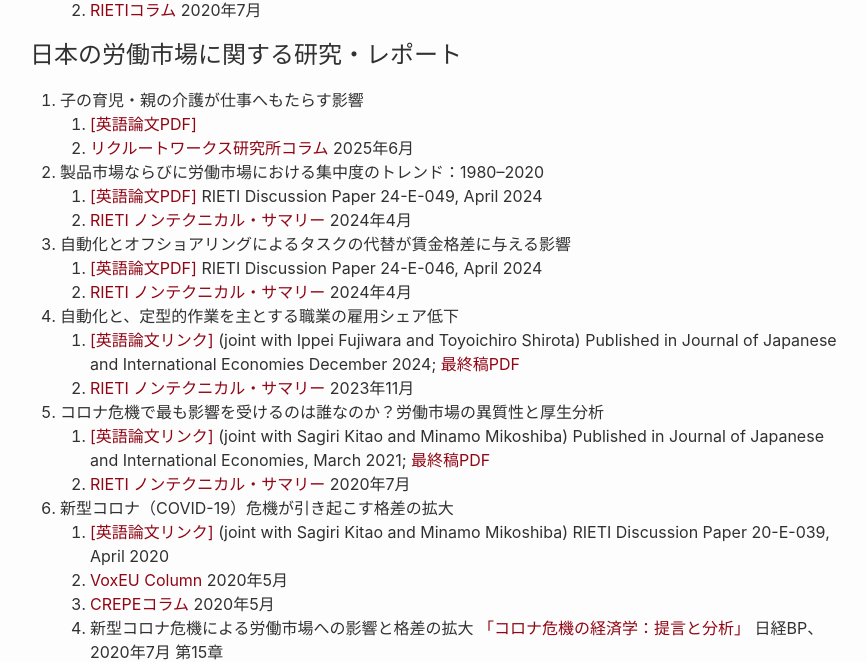
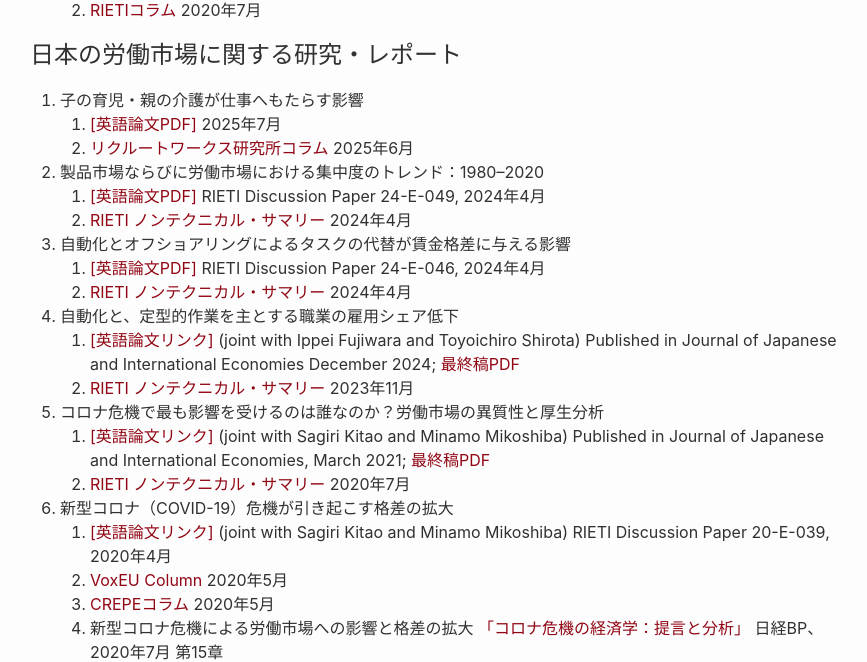
Before and after one commit to shinnkikuchi/shinnkikuchi.github.io, a Jekyll site: the page built from index_ja.md, in a window 1280 px wide and 900 px high, scrolled down 978 px. Shown: the part 146-808 px from the top of the window, without its empty margins (190-1057 px from the left). Built offline with Jekyll 4.4.1, drawn with Linux system fonts in a browser that asks for light colours.

Commit message:
Update index_ja.md

```diff
--- a/index_ja.md
+++ b/index_ja.md
@@ -50,15 +50,15 @@ permalink: /ja/
 ## 日本の労働市場に関する研究・レポート
 
 1. 子の育児・親の介護が仕事へもたらす影響
-   1. <a href="https://www.shinnosuke-kikuchi.com/files/research/KIKUCHI_LTC_Penalty.pdf" target="_blank">[英語論文PDF]</a>
+   1. <a href="https://www.shinnosuke-kikuchi.com/files/research/KIKUCHI_LTC_Penalty.pdf" target="_blank">[英語論文PDF]</a> 2025年7月
    2. <a href="https://www.works-i.com/surveys/column/jpsedcolumn/detail006.html" target="_blank">リクルートワークス研究所コラム</a>  2025年6月
 
 2. 製品市場ならびに労働市場における集中度のトレンド：1980–2020
-   1. <a href="https://www.rieti.go.jp/jp/publications/dp/24e049.pdf" target="_blank">[英語論文PDF]</a> RIETI Discussion Paper 24-E-049, April 2024
+   1. <a href="https://www.rieti.go.jp/jp/publications/dp/24e049.pdf" target="_blank">[英語論文PDF]</a> RIETI Discussion Paper 24-E-049, 2024年4月
    2. <a href="https://www.rieti.go.jp/jp/publications/nts/24e049.html" target="_blank">RIETI ノンテクニカル・サマリー</a>  2024年4月
 
 3. 自動化とオフショアリングによるタスクの代替が賃金格差に与える影響
-   1. <a href="https://www.rieti.go.jp/jp/publications/dp/24e046.pdf" target="_blank">[英語論文PDF]</a> RIETI Discussion Paper 24-E-046, April 2024
+   1. <a href="https://www.rieti.go.jp/jp/publications/dp/24e046.pdf" target="_blank">[英語論文PDF]</a> RIETI Discussion Paper 24-E-046, 2024年4月
    2. <a href="https://www.rieti.go.jp/jp/publications/nts/24e046.html" target="_blank">RIETI ノンテクニカル・サマリー</a>  2024年4月
 
 4. 自動化と、定型的作業を主とする職業の雇用シェア低下
@@ -70,7 +70,7 @@ permalink: /ja/
    2. <a href="https://www.rieti.go.jp/jp/publications/summary/20070004.html" target="_blank">RIETI ノンテクニカル・サマリー</a>  2020年7月
 
 6. 新型コロナ（COVID-19）危機が引き起こす格差の拡大
-   1. <a href="https://www.rieti.go.jp/jp/publications/summary/20040020.html" target="_blank">[英語論文リンク]</a> (joint with Sagiri Kitao and Minamo Mikoshiba) RIETI Discussion Paper 20-E-039, April 2020
+   1. <a href="https://www.rieti.go.jp/jp/publications/summary/20040020.html" target="_blank">[英語論文リンク]</a> (joint with Sagiri Kitao and Minamo Mikoshiba) RIETI Discussion Paper 20-E-039, 2020年4月
    2. <a href="https://cepr.org/voxeu/columns/heterogeneous-employment-vulnerability-and-inequality-japan" target="_blank">VoxEU Column</a> 2020年5月
    3. <a href="https://www.crepe.e.u-tokyo.ac.jp/material/crepecl7.html" target="_blank">CREPEコラム</a>  2020年5月
    4. 新型コロナ危機による労働市場への影響と格差の拡大 <a href="https://bookplus.nikkei.com/atcl/catalog/2020/9784532358617/" target="_blank">「コロナ危機の経済学：提言と分析」</a> 日経BP、2020年7月 第15章
```
